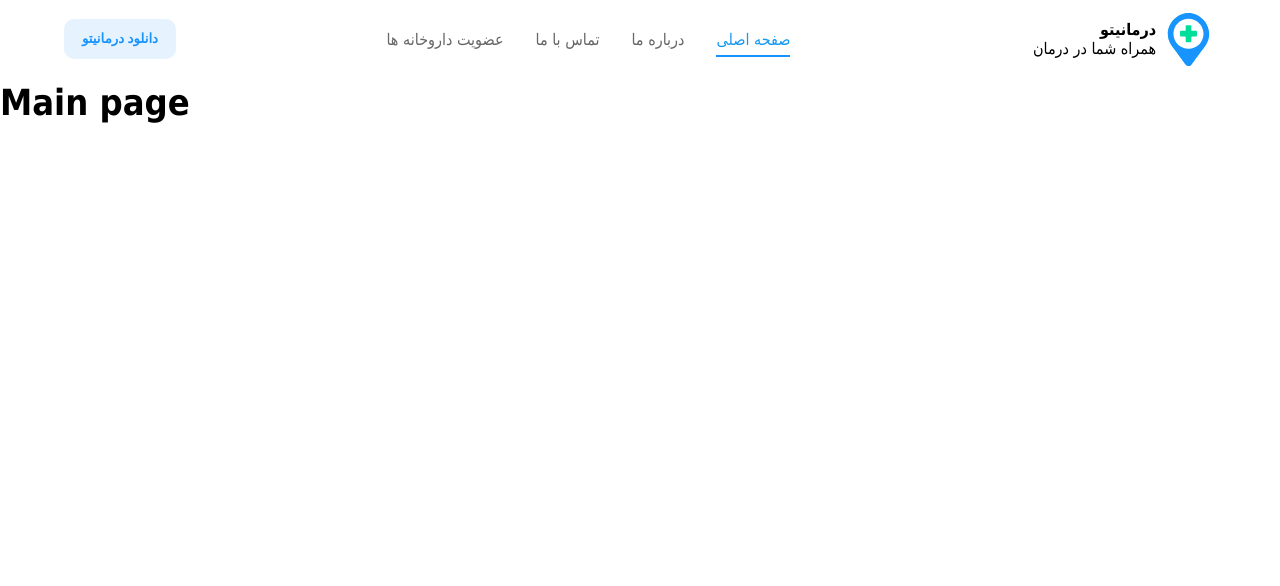
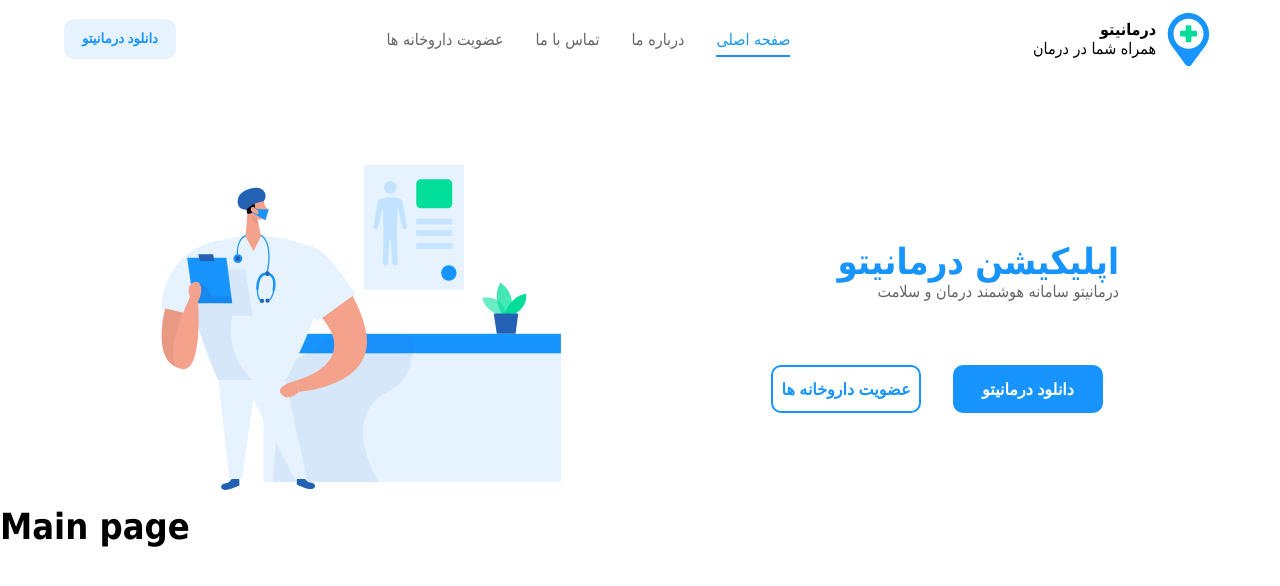
Before and after one commit to kave-me/darmanito-react, a React (Create React App) app: page / in a window 1280 px wide. Shown: the top 586 px of the page. Built offline with nearby package versions, Linux system fonts and the light colour scheme; a small style sheet from the web is missing.

Commit message:
add MainHeader component

```diff
--- /dev/null
+++ b/src/asset/sass/component/_MainHeader.scss
@@ -0,0 +1,46 @@
+.mainHeader {
+    display: flex;
+    direction: rtl;
+    justify-content: space-around;
+    align-items: center;
+    margin-top: 70px;
+    &__textAndButtons {
+        &__title {
+            color: $primary-color;
+        }
+        &__description {
+            color: $dark-color;
+        }
+        &__buttons {
+            display: flex;
+            &__download {
+                font-weight: bold;
+                font-size: 1rem;
+                width: 150px;
+                height: 3rem;
+                background-color: $primary-color;
+                border: 2px solid $primary-color;
+                color: white;
+                border-radius: 10px;
+                cursor: pointer;
+                margin: 4rem 1rem 0 1rem;
+            }
+            &__register {
+                font-weight: bold;
+                font-size: 1rem;
+                width: 150px;
+                height: 3rem;
+                background-color: white;
+                border: 2px solid $primary-color;
+                color: $primary-color;
+                border-radius: 10px;
+                cursor: pointer;
+                margin: 4rem 1rem 0 1rem;
+
+            }
+        }
+    }
+    &__image {
+        width: 400px;
+    }
+}
--- a/src/asset/sass/index.css
+++ b/src/asset/sass/index.css
@@ -1016,6 +1016,63 @@ p {
   outline: none;
 }
 
+.mainHeader {
+  display: -webkit-box;
+  display: -ms-flexbox;
+  display: flex;
+  direction: rtl;
+  -ms-flex-pack: distribute;
+      justify-content: space-around;
+  -webkit-box-align: center;
+      -ms-flex-align: center;
+          align-items: center;
+  margin-top: 70px;
+}
+
+.mainHeader__textAndButtons__title {
+  color: #1894ff;
+}
+
+.mainHeader__textAndButtons__description {
+  color: #666666;
+}
+
+.mainHeader__textAndButtons__buttons {
+  display: -webkit-box;
+  display: -ms-flexbox;
+  display: flex;
+}
+
+.mainHeader__textAndButtons__buttons__download {
+  font-weight: bold;
+  font-size: 1rem;
+  width: 150px;
+  height: 3rem;
+  background-color: #1894ff;
+  border: 2px solid #1894ff;
+  color: white;
+  border-radius: 10px;
+  cursor: pointer;
+  margin: 4rem 1rem 0 1rem;
+}
+
+.mainHeader__textAndButtons__buttons__register {
+  font-weight: bold;
+  font-size: 1rem;
+  width: 150px;
+  height: 3rem;
+  background-color: white;
+  border: 2px solid #1894ff;
+  color: #1894ff;
+  border-radius: 10px;
+  cursor: pointer;
+  margin: 4rem 1rem 0 1rem;
+}
+
+.mainHeader__image {
+  width: 400px;
+}
+
 * {
   padding: 0;
   margin: 0;
--- a/src/asset/sass/index.scss
+++ b/src/asset/sass/index.scss
@@ -18,6 +18,7 @@
 @import './component/AboutUsHeaderCard';
 @import './component/AboutUsStatics';
 @import './component/AboutUsServices';
+@import './component/MainHeader';
 
 * {
   padding: 0;
--- /dev/null
+++ b/src/components/MainHeader.js
@@ -0,0 +1,20 @@
+import React from 'react';
+import mainHeader from '../asset/image/mainHeader.svg';
+
+const MainHeader = () => {
+    return(
+        <div className="mainHeader section">
+            <div className="mainHeader__textAndButtons">
+                <h1 className="mainHeader__textAndButtons__title">اپلیکیشن درمانیتو</h1>
+                <p className="mainHeader__textAndButtons__description">درمانیتو سامانه هوشمند درمان و سلامت</p>
+                <div className="mainHeader__textAndButtons__buttons">
+                    <button className="mainHeader__textAndButtons__buttons__download">دانلود درمانیتو</button>
+                    <button className="mainHeader__textAndButtons__buttons__register">عضویت داروخانه ها</button>
+                </div>
+            </div>
+                <img className="mainHeader__image" src={mainHeader} alt="header"/>
+        </div>
+    );
+}
+
+export default MainHeader;
--- a/src/pages/Main.js
+++ b/src/pages/Main.js
@@ -1,10 +1,12 @@
 import React from 'react';
+import MainHeader from '../components/MainHeader';
 
 const Main = () => {
     return (
-        <div className="container">
+        <div className="mainContainer container">
+            <MainHeader/>
+            <h1>Main page</h1>
 
-            <h1>Main page</h1>
         </div>
     );
 }
```
Also changed, not shown: src/asset/image/mainHeader.svg (added), 1 other file (tests, documents, lock files or other folders).
